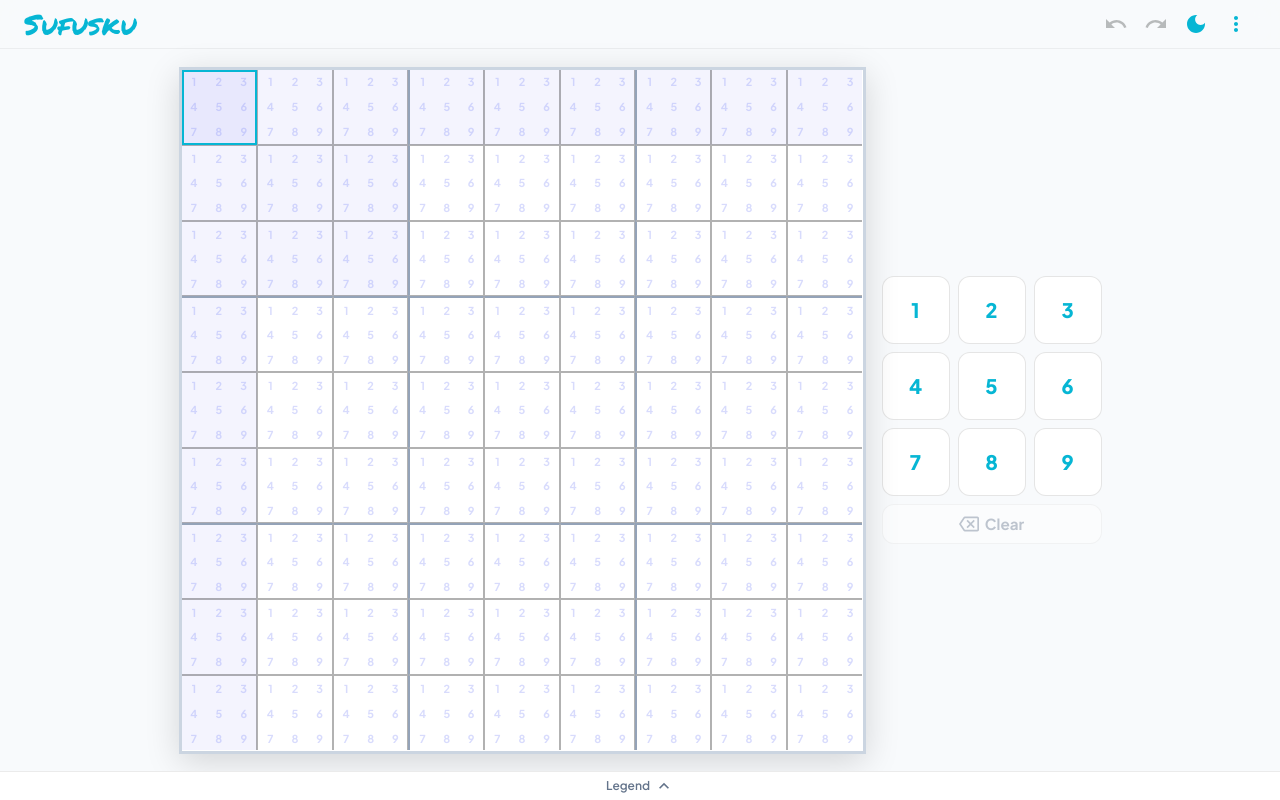
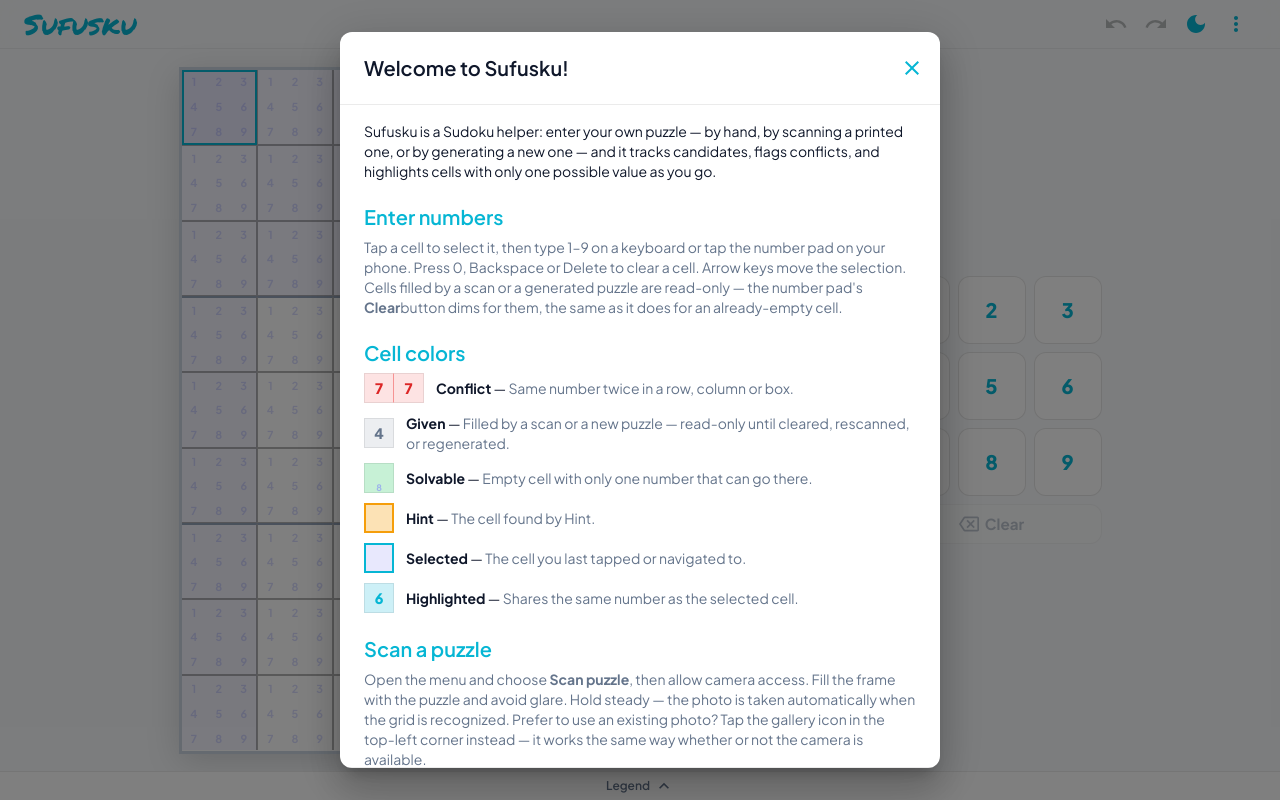
Before and after one commit to uzilan/sufusku, a React (Vite) app: page / in a window 1280 px wide. Built offline with nearby package versions, Linux system fonts and the light colour scheme.

Commit message:
feat: enhance HelpDialog with welcome message for first-time users and update title prop

```diff
--- a/src/components/HeaderMenu.tsx
+++ b/src/components/HeaderMenu.tsx
@@ -1,4 +1,4 @@
-import { lazy, Suspense, useState } from 'react';
+import { lazy, Suspense, useEffect, useState } from 'react';
 import type { MouseEvent } from 'react';
 import { Alert, IconButton, Menu, MenuItem, Portal, Snackbar } from '@mui/material';
 import MoreVertIcon from '@mui/icons-material/MoreVert';
@@ -9,6 +9,8 @@
 import NewPuzzleDialog from './NewPuzzleDialog';
 
 const ScanDialog = lazy(() => import('./ScanDialog'));
+
+const SEEN_HELP_KEY = 'sufusku-seen-help';
 
 interface HeaderMenuProps {
   board: BoardState;
@@ -39,7 +41,16 @@
   const [message, setMessage] = useState<string | null>(null);
   const [scanOpen, setScanOpen] = useState(false);
   const [helpOpen, setHelpOpen] = useState(false);
+  const [isWelcome, setIsWelcome] = useState(false);
   const [newPuzzleOpen, setNewPuzzleOpen] = useState(false);
+
+  // First-time visitor: auto-open "How to use" once, then never again.
+  useEffect(() => {
+    if (localStorage.getItem(SEEN_HELP_KEY)) return;
+    localStorage.setItem(SEEN_HELP_KEY, '1');
+    setIsWelcome(true);
+    setHelpOpen(true);
+  }, []);
 
   const isCellEmpty = selectedCell !== null && board[selectedCell] === null;
 
@@ -106,6 +117,7 @@
 
   const handleHelp = () => {
     handleClose();
+    setIsWelcome(false);
     setHelpOpen(true);
   };
 
@@ -129,7 +141,7 @@
         <MenuItem onClick={handleClearAll}>Clear all</MenuItem>
         <MenuItem onClick={handleHelp}>How to use</MenuItem>
       </Menu>
-      <HelpDialog open={helpOpen} onClose={() => setHelpOpen(false)} />
+      <HelpDialog open={helpOpen} onClose={() => setHelpOpen(false)} title={isWelcome ? 'Welcome to Sufusku!' : 'How to use'} />
       <NewPuzzleDialog
         open={newPuzzleOpen}
         onClose={() => setNewPuzzleOpen(false)}
--- a/src/components/HelpDialog.tsx
+++ b/src/components/HelpDialog.tsx
@@ -6,6 +6,7 @@
 interface HelpDialogProps {
   open: boolean;
   onClose: () => void;
+  title?: string;
 }
 
 const Section = ({ title, children }: { title: string; children: React.ReactNode }) => (
@@ -19,7 +20,7 @@
   </Box>
 );
 
-const HelpDialog = ({ open, onClose }: HelpDialogProps) => {
+const HelpDialog = ({ open, onClose, title = 'How to use' }: HelpDialogProps) => {
   const theme = useTheme();
   const b = (theme.vars ?? theme).palette.board;
   const cellLegendItems = getCellLegendItems(b);
@@ -27,12 +28,17 @@
   return (
   <Dialog open={open} onClose={onClose} scroll="paper" maxWidth="sm" fullWidth>
     <DialogTitle sx={{ display: 'flex', alignItems: 'center', justifyContent: 'space-between', pr: 1 }}>
-      How to use
+      {title}
       <IconButton onClick={onClose} sx={{ color: 'secondary.main' }}>
         <CloseIcon />
       </IconButton>
     </DialogTitle>
     <DialogContent dividers>
+      <Typography variant="body2" sx={{ color: 'text.primary', mb: 2.5 }}>
+        Sufusku is a Sudoku helper: enter your own puzzle — by hand, by scanning a printed one, or
+        by generating a new one — and it tracks candidates, flags conflicts, and highlights cells
+        with only one possible value as you go.
+      </Typography>
       <Section title="Enter numbers">
         Tap a cell to select it, then type 1–9 on a keyboard or tap the number pad on your phone.
         Press 0, Backspace or Delete to clear a cell. Arrow keys move the selection. Cells filled
```
Also changed, not shown: 1 other file (tests, documents, lock files or other folders).
